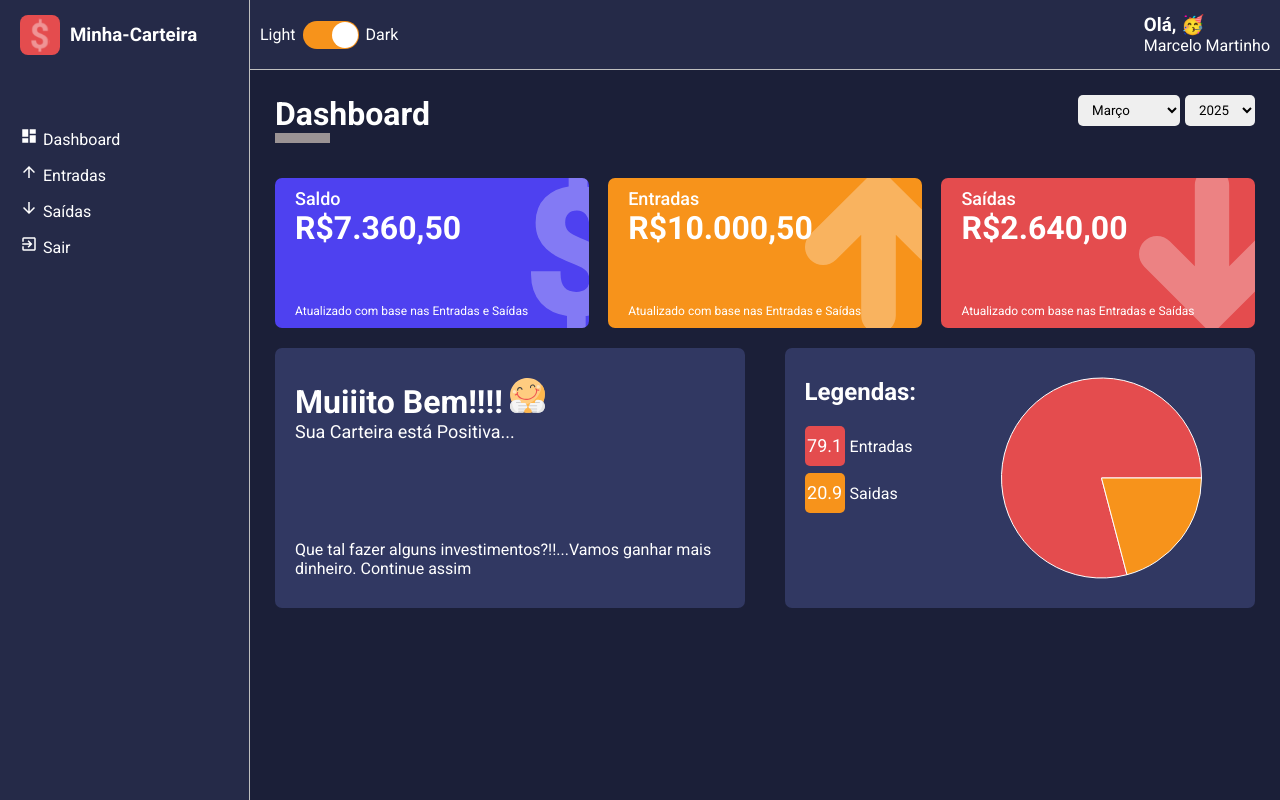
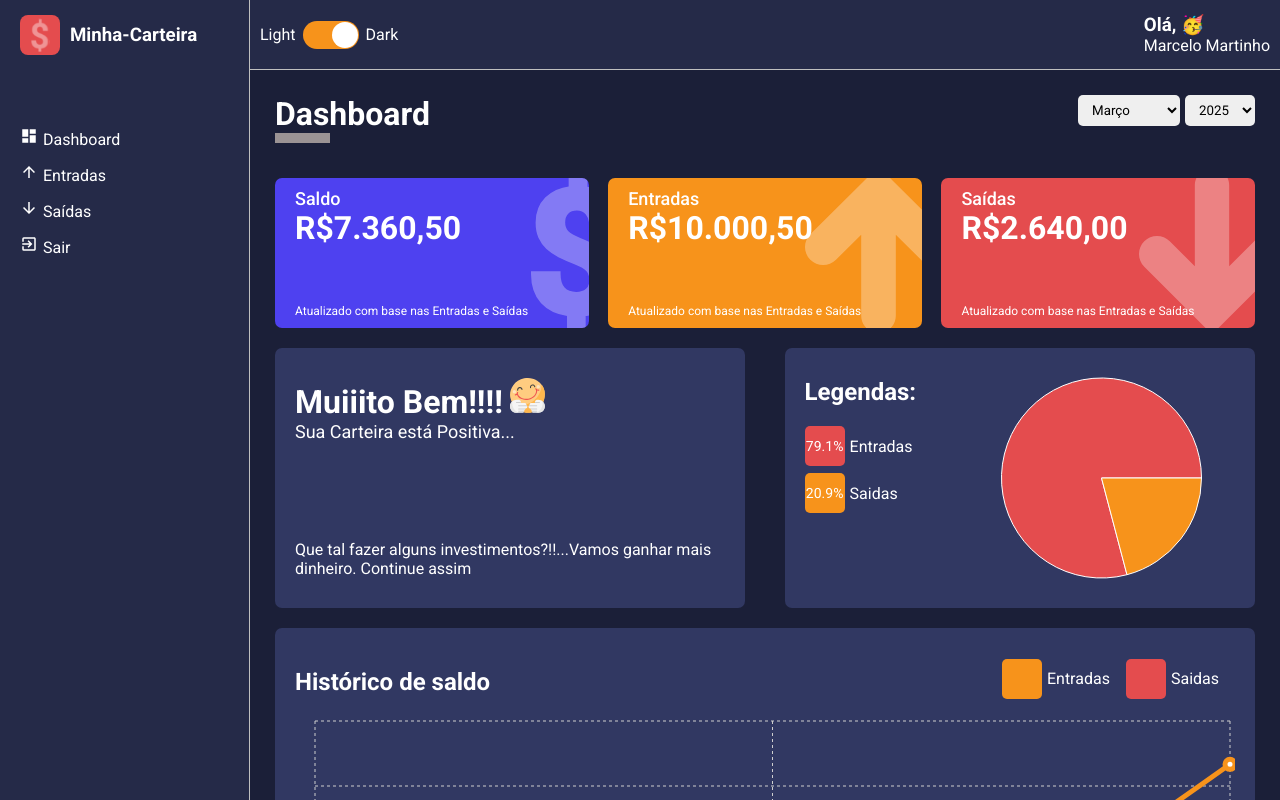
Before and after one commit to Mgmartinho/wallet, a React (Create React App) app: page /dashboard in a window 1280 px wide. Built offline with nearby package versions, Linux system fonts and the light colour scheme.

Commit message:
graficos de pizza e linha

```diff
--- /dev/null
+++ b/src/components/HistoryBox/index.tsx
@@ -0,0 +1,77 @@
+import React from 'react'
+import { Container } from './style';
+import { ChartContainer } from './style';
+import { Header } from './style';
+import { Legend } from './style';
+import { LegendContainer } from './style';
+import { Pie, ResponsiveContainer, LineChart, Line, CartesianGrid, Tooltip, XAxis } from 'recharts';
+import formatCurrency from '../../utils/formatCurrency';
+
+
+interface IHistoryBoxProps {
+    data: {
+        month: string,
+        amountEntry: number,
+        amountOutput: number,
+
+
+    }[],
+
+    lineColorAmountEntry: string,
+    lineColorAmountOutpu: string,
+}
+
+
+const HistoryBox: React.FC<IHistoryBoxProps> = (
+    { data, lineColorAmountEntry, lineColorAmountOutpu }
+) => (
+    <Container>
+        <Header>
+            <h2>Histórico de saldo</h2>
+
+            <LegendContainer>
+                <Legend color={lineColorAmountEntry}>
+                    <div>{ }</div>
+                    <span>Entradas</span>
+                </Legend>
+                <Legend color={lineColorAmountOutpu}>
+                    <div>{ }</div>
+                    <span>Saidas</span>
+                </Legend>
+            </LegendContainer>
+        </Header>
+        <ChartContainer>
+        <ResponsiveContainer width="100%" height={300}>
+
+                <LineChart data={data} margin={{ top: 5, right: 5, left: 20, bottom: 5 }}>
+                    <CartesianGrid strokeDasharray="3 3" stroke="#cecece" />
+                    <XAxis dataKey="month" stroke='#cecece' />
+                    <Tooltip formatter={(value: number, name: string) => [formatCurrency(value), name]} />
+
+                    <Line
+                        type="monotone"
+                        dataKey="amountEntry"
+                        name="Entradas"
+                        stroke={lineColorAmountEntry}
+                        strokeWidth={5}
+                        dot={{ r: 5 }}
+                        activeDot={{ r: 8 }}
+                    />
+
+                    <Line
+                        type="monotone"
+                        dataKey="amountOutput"
+                        name="Saídas"
+                        stroke={lineColorAmountOutpu}
+                        strokeWidth={5}
+                        dot={{ r: 5 }}
+                        activeDot={{ r: 8 }}
+                    />
+                </LineChart>
+            </ResponsiveContainer>
+        </ChartContainer>
+    </Container>
+)
+
+
+export default HistoryBox;
--- /dev/null
+++ b/src/components/HistoryBox/style.ts
@@ -0,0 +1,66 @@
+import styled from "styled-components";
+
+interface ILegendProps {
+    color: string,
+}
+
+export const Container = styled.div`
+    width: 100%;
+    display: flex;
+    flex-direction: column;
+    background-color: ${props => props.theme.colors.tertiary};
+    color: ${props => props.theme.colors.white};
+    margin: 10px 0;
+    padding: 20px; // antes: 0px 20px
+    border-radius: 7px;
+`;
+
+
+export const ChartContainer = styled.div`
+    flex: 1;
+    min-height: 300px; // melhoria para garantir visualização
+`;
+
+
+export const Header = styled.header`
+    display: flex;
+    justify-content: space-between;
+    width: 100%;
+
+    > h2 {
+        margin: 20px 0;
+        padding-left: 0;
+        font-size: 1.5rem;
+    }
+`;
+
+
+export const LegendContainer = styled.div`
+    display: flex;
+    align-items: center;
+    gap: 16px;
+    padding-right: 16px;
+    flex-wrap: wrap; // para responsividade
+`;
+
+export const Legend = styled.li<ILegendProps>`
+    display: flex;
+    align-items: center;
+    margin-bottom: 7px;
+
+    > div {
+        background-color: ${props => props.color};
+        min-width: 40px;
+        height: 40px;
+        border-radius: 5px;
+        font-size: 14px;
+        line-height: 40px;
+        text-align: center;
+        color: white;
+        font-weight: bold;
+    }
+
+    > span {
+        margin-left: 5px;
+    }
+`;
--- a/src/components/PieChartBox/index.tsx
+++ b/src/components/PieChartBox/index.tsx
@@ -35,7 +35,7 @@ const PieChartBox: React.FC<IPieChartProps> = ({ data }) => (
                             key={indicator.name}
                             color={indicator.color}
                         >
-                            <div>{indicator.percent}</div>
+                            <div>{indicator.percent}%</div>
                             <span>{indicator.name}</span>
                         </Legend>
                     ))
--- a/src/components/PieChartBox/sytle.tsx
+++ b/src/components/PieChartBox/sytle.tsx
@@ -43,7 +43,7 @@ export const Legend = styled.li<ILegendProps>`
         width: 40px;
         height:40px;
         border-radius: 5px;
-        font-size: 18px;
+        font-size: 14px;
         line-height: 40px;
         text-align: center;
 
--- a/src/pages/Dashboard/index.tsx
+++ b/src/pages/Dashboard/index.tsx
@@ -20,6 +20,7 @@ import happyImg from '../../assets/happy.svg'
 import sadImd from '../../assets/sad.svg'
 import emojis from '../../utils/emojis';
 import PieChartBox from '../../components/PieChartBox';
+import HistoryBox from '../../components/HistoryBox';
 
 const Dashboard = () => {
 
@@ -144,7 +145,7 @@ const Dashboard = () => {
             {
                 name: "Entradas",
                 value: totalExpenses,
-                percent:Number( percentGains.toFixed(1)),
+                percent: Number(percentGains.toFixed(1)),
                 color: "#e44c4e"
             },
             {
@@ -160,6 +161,60 @@ const Dashboard = () => {
         return data;
 
     }, [totalGains, totalExpenses])
+
+
+    const hitoryData = useMemo(() => {
+        return listOfMonths.map((_, month) => {
+            let amountEntry = 0;
+            gains.forEach(gain => {
+                const date = new Date(gain.date);
+                const gainMonth = date.getMonth();
+                const gainYear = date.getFullYear();
+
+                if (gainMonth === month && gainYear === yearSelected) {
+                    try {
+                        amountEntry += Number(gain.amount);
+
+                    } catch {
+                        throw new Error("AmountEntry is invalid. amount Entry muyst be a valid Number")
+                    }
+                }
+            })
+
+
+
+            let amountOutput = 0;
+            expenses.forEach(expense => {
+                const date = new Date(expense.date);
+                const expenseMonth = Number(date.getMonth());
+                const expenseYear = Number(date.getFullYear());
+
+                if (expenseMonth === month && expenseYear === yearSelected) {
+                    try {
+                        amountOutput += Number(expense.amount);
+
+                    } catch {
+                        throw new Error("AmountOutput is invalid. amount Entry muyst be a valid Number")
+                    }
+                }
+            })
+
+
+            return {
+                monthNumber: month,
+                month: listOfMonths[month].substring(0, 3),
+                amountEntry,
+                amountOutput,
+            }
+        })
+
+        .filter((item) => {
+            const currentMonth = new Date().getMonth();
+            const currentYear = new Date().getFullYear();
+            return (yearSelected === currentYear && item.monthNumber <= currentMonth) ||  (yearSelected < currentYear)
+        })
+}, [yearSelected]);
+
 
 interface IData {
     id: string;
@@ -258,6 +313,11 @@ const Dashboard = () => {
             <PieChartBox data={relationExpensesVesusGains}
             />
 
+            <HistoryBox
+                data={hitoryData}
+                lineColorAmountEntry="#f7931b"
+                lineColorAmountOutpu="#e44c4e"
+            />
         </Content>
     </Container>
 )
```
Lines whose indentation alone changed are shown as unchanged.
